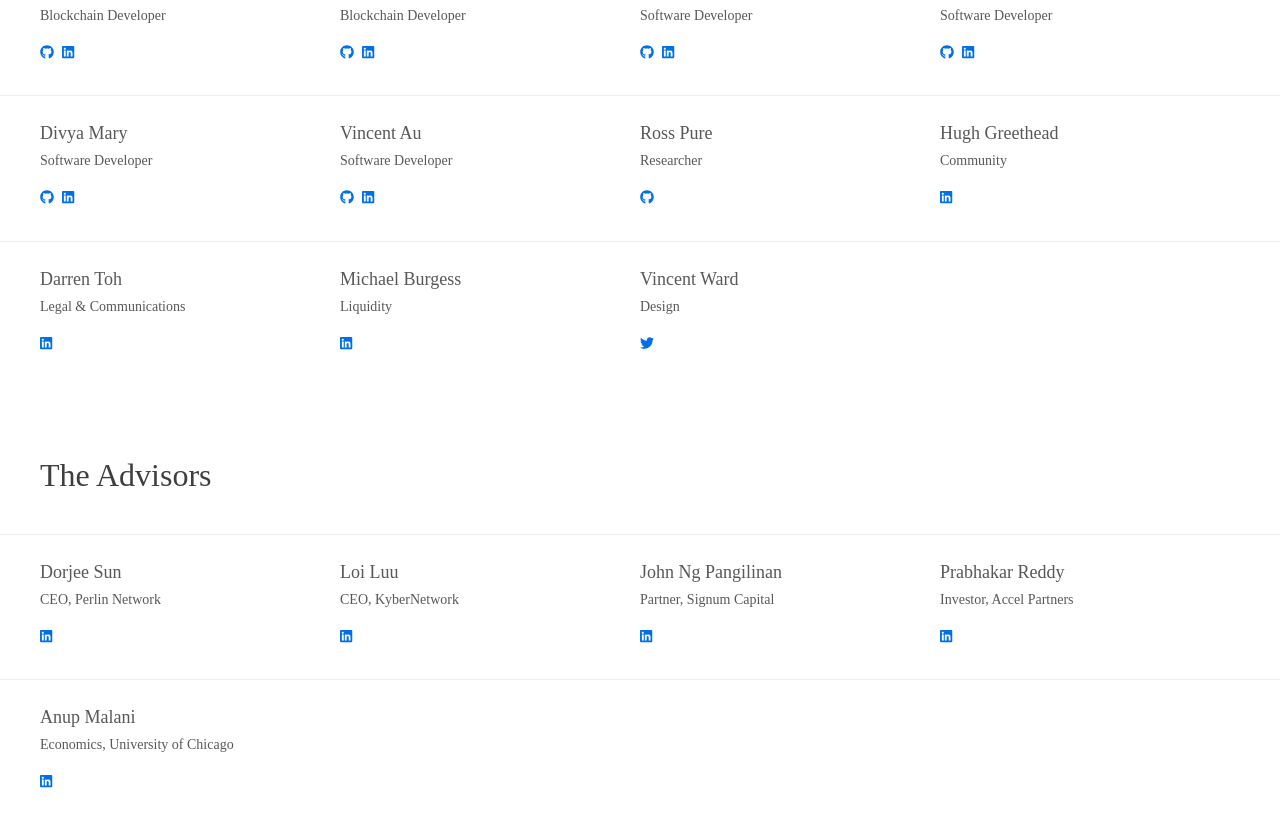
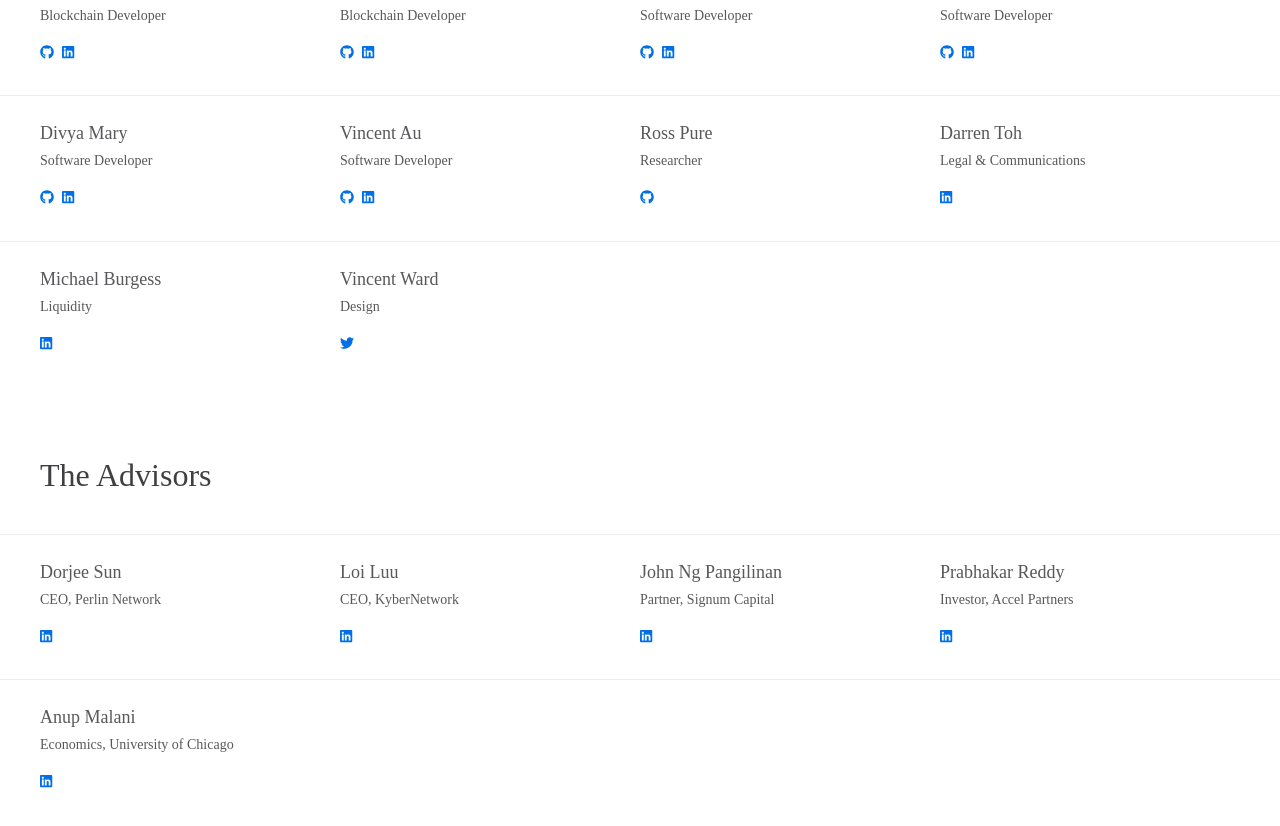
Before and after one commit to KadenZipfel/renproject.io, a React (Create React App) app: page /about in a window 1280 px wide. Shown: the part 1481-2307 px from the top of the page. Built offline with nearby package versions, Linux system fonts and the light colour scheme; no server answers; a web font is replaced by a local one.

Commit message:
Update Team list

```diff
--- a/src/components/AboutPage.tsx
+++ b/src/components/AboutPage.tsx
@@ -68,7 +68,6 @@ class AboutPage extends React.Component {
                             <TeamItem name="Divya Mary" position="Software Developer" github="divyakoshy" linkedin="divya-mary-5a5969104" />
                             <TeamItem name="Vincent Au" position="Software Developer" github="vinceau" linkedin="vinceau" />
                             <TeamItem name="Ross Pure" position="Researcher" github="ross-pure" />
-                            <TeamItem name="Hugh Greethead" position="Community" linkedin="hugh-greethead" />
                             <TeamItem name="Darren Toh" position="Legal &amp; Communications" linkedin="darren-toh-2a29885" />
                             <TeamItem name="Michael Burgess" position="Liquidity" linkedin="michaelwburgess" />
                             <TeamItem name="Vincent Ward" position="Design" twitter="thevward" />
```
